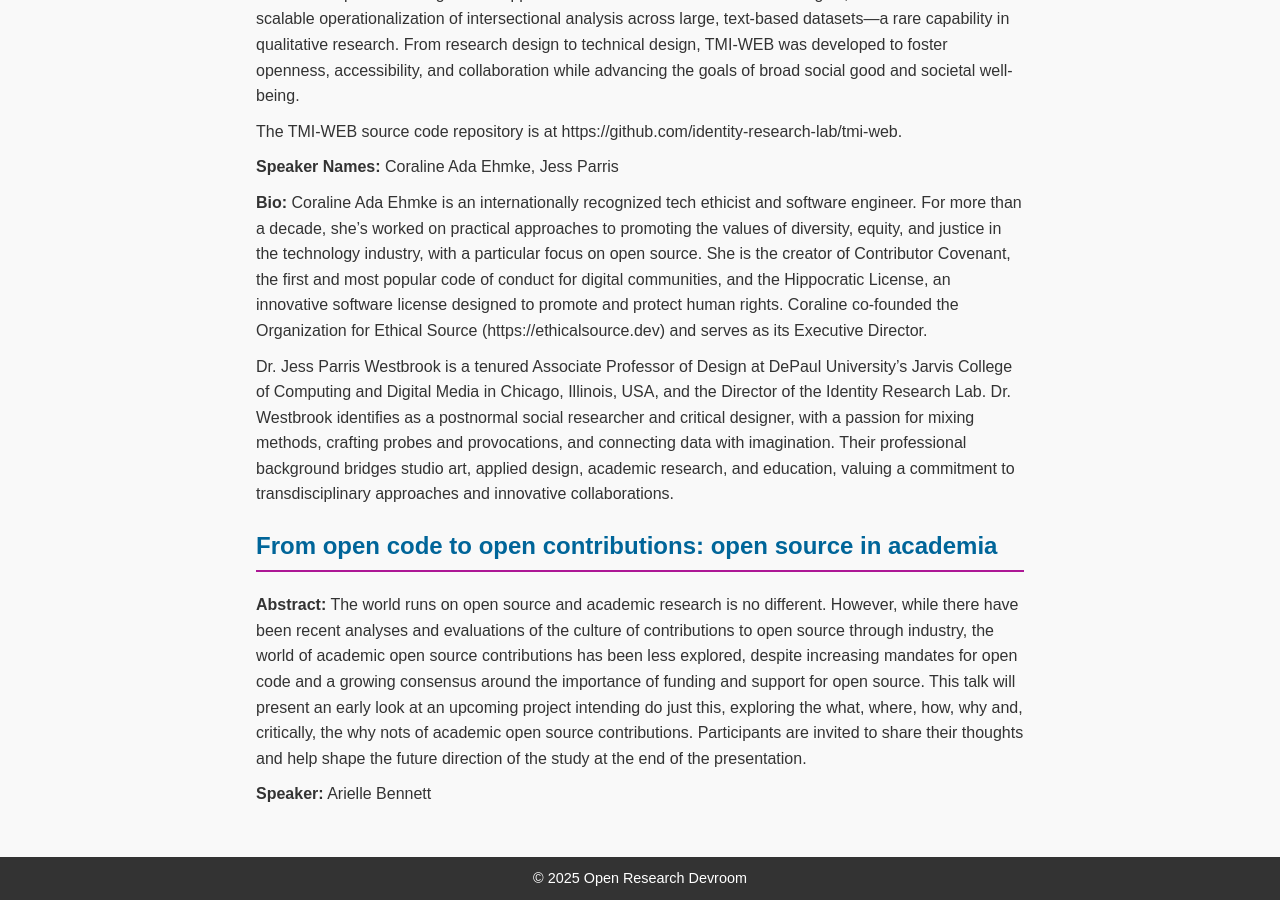
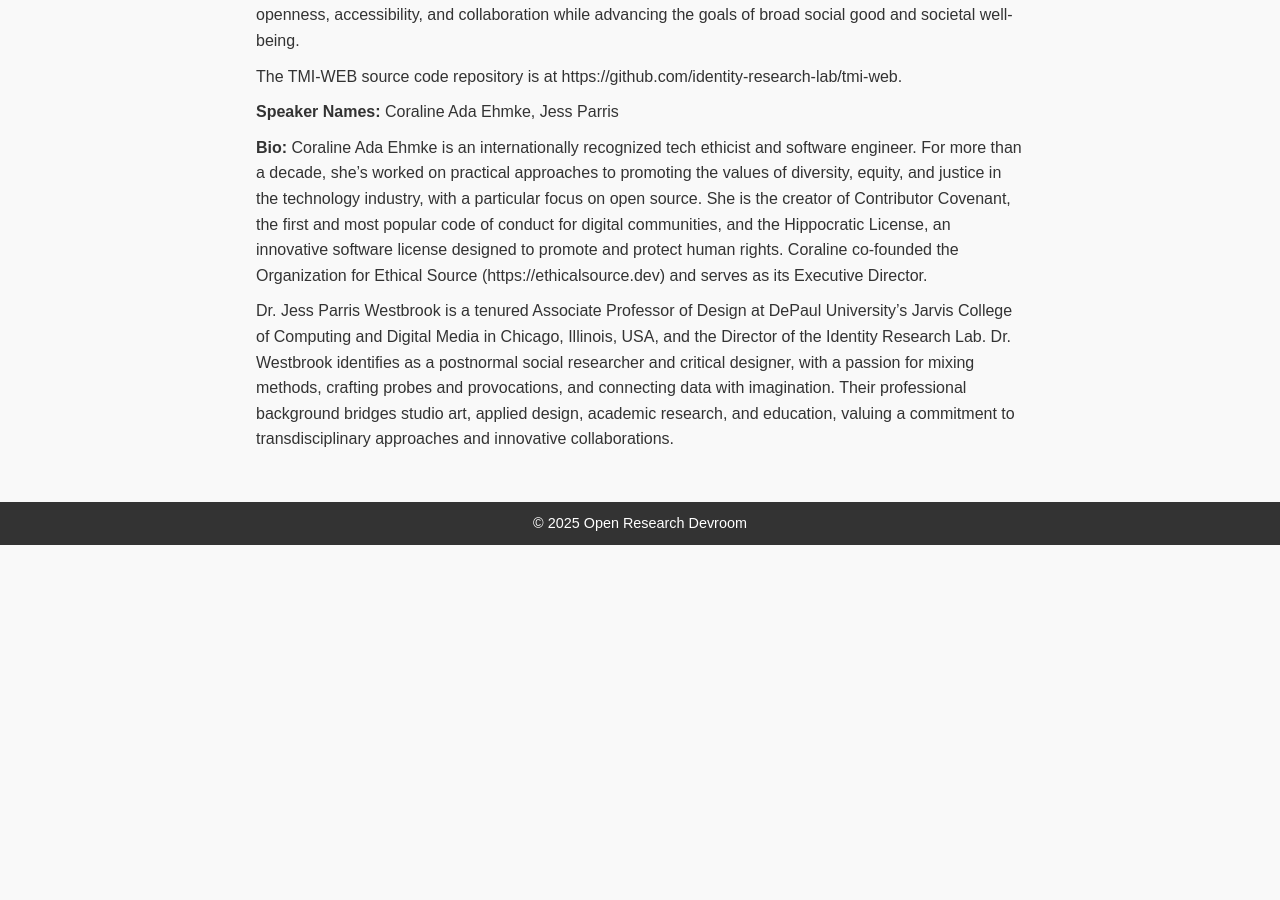
Before and after one commit to research-fosdem/research-fosdem.github.io, a Jekyll site: the page built from 2025-online-schedule.md, in a window 1280 px wide and 900 px high, scrolled down 5784 px. Built offline with Jekyll 4.4.1, drawn with Linux system fonts in a browser that asks for light colours; after the commit the page ends 6329 px from its top, so only the background shows below that; some of the changed text lies outside the part shown.

Commit message:
Update 2025-online-schedule.md
Deleting last talk of the day which was canceled

```diff
--- a/2025-online-schedule.md
+++ b/2025-online-schedule.md
@@ -34,8 +34,7 @@ The call will be hosted on Zoom, allowing us to provide realtime captions and tr
 |       | 14:50-15:10 | Discussion/break                                                               |                        | Mathieu Jacomy |
 | 7     | 15:10-15:40 | Research on (re)search: FLOSS as an open knowledge infrastructure              | Renée Ridgway          | Jim Madge |
 | 8     | 15:40-16:10 | TMI-WEB: An Open Approach to Computational Social Science                      | Coraline Ada Ehmke     | Jim Madge |
-| 9     | 16:10-16:40 | From open code to open contributions: open source in academia                  | Arielle Bennett        | Jim Madge |
-|       | 16:40-17:00 | Final discussion                                                               |                        | Jim Madge |
+|       | 16:10-16:40  | Final discussion                                                               |                        | Jim Madge |
 
 </div>
 </section>
@@ -151,11 +150,5 @@ Coraline Ada Ehmke is an internationally recognized tech ethicist and software e
 
 Dr. Jess Parris Westbrook is a tenured Associate Professor of Design at DePaul University's Jarvis College of Computing and Digital Media in Chicago, Illinois, USA, and the Director of the Identity Research Lab. Dr. Westbrook identifies as a postnormal social researcher and critical designer, with a passion for mixing methods, crafting probes and provocations, and connecting data with imagination. Their professional background bridges studio art, applied design, academic research, and education, valuing a commitment to transdisciplinary approaches and innovative collaborations.
 
-## From open code to open contributions: open source in academia
-**Abstract:**
-The world runs on open source and academic research is no different. However, while there have been recent analyses and evaluations of the culture of contributions to open source through industry, the world of academic open source contributions has been less explored, despite increasing mandates for open code and a growing consensus around the importance of funding and support for open source. This talk will present an early look at an upcoming project intending do just this, exploring the what, where, how, why and, critically, the why nots of academic open source contributions. Participants are invited to share their thoughts and help shape the future direction of the study at the end of the presentation.
-
-**Speaker:** Arielle Bennett
-
 </div>
 </section>
```
